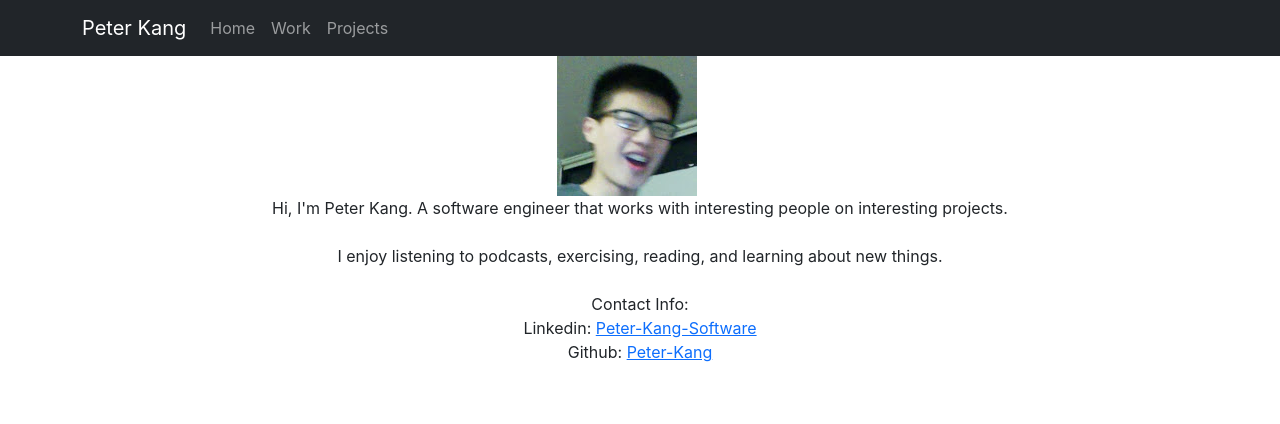
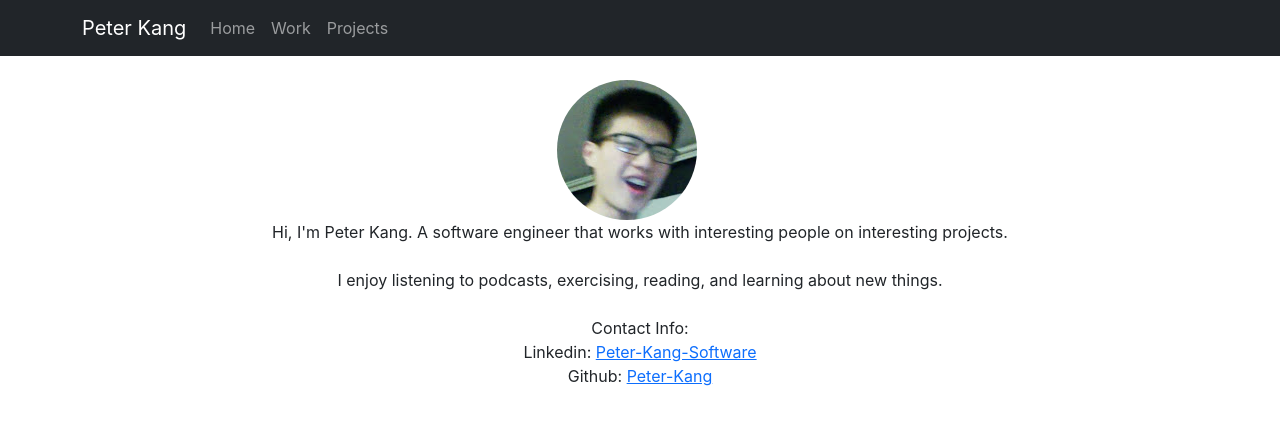
Before and after one commit to Peter-Kang/Peter-Kang.github.io, a React (Create React App) app: page /#/ in a window 1280 px wide. Shown: the top 424 px of the page. Built offline with nearby package versions, Linux system fonts and the light colour scheme.

Commit message:
made image a circle

```diff
--- a/src/routes/Home.js
+++ b/src/routes/Home.js
@@ -6,9 +6,10 @@ const Home = ()=>
 {
     return(
         <Container>
+            <br/>
             <Row className="justify-content-center">
                 <Col md={2} sm={4} xs={4} className="m-auto">
-                    <Image class="center-block" src='./profilePhoto.png'/>
+                    <Image roundedCircle class="center-block" src='./profilePhoto.png'/>
                 </Col>
             </Row>
             <Row className="justify-content-center">
```
